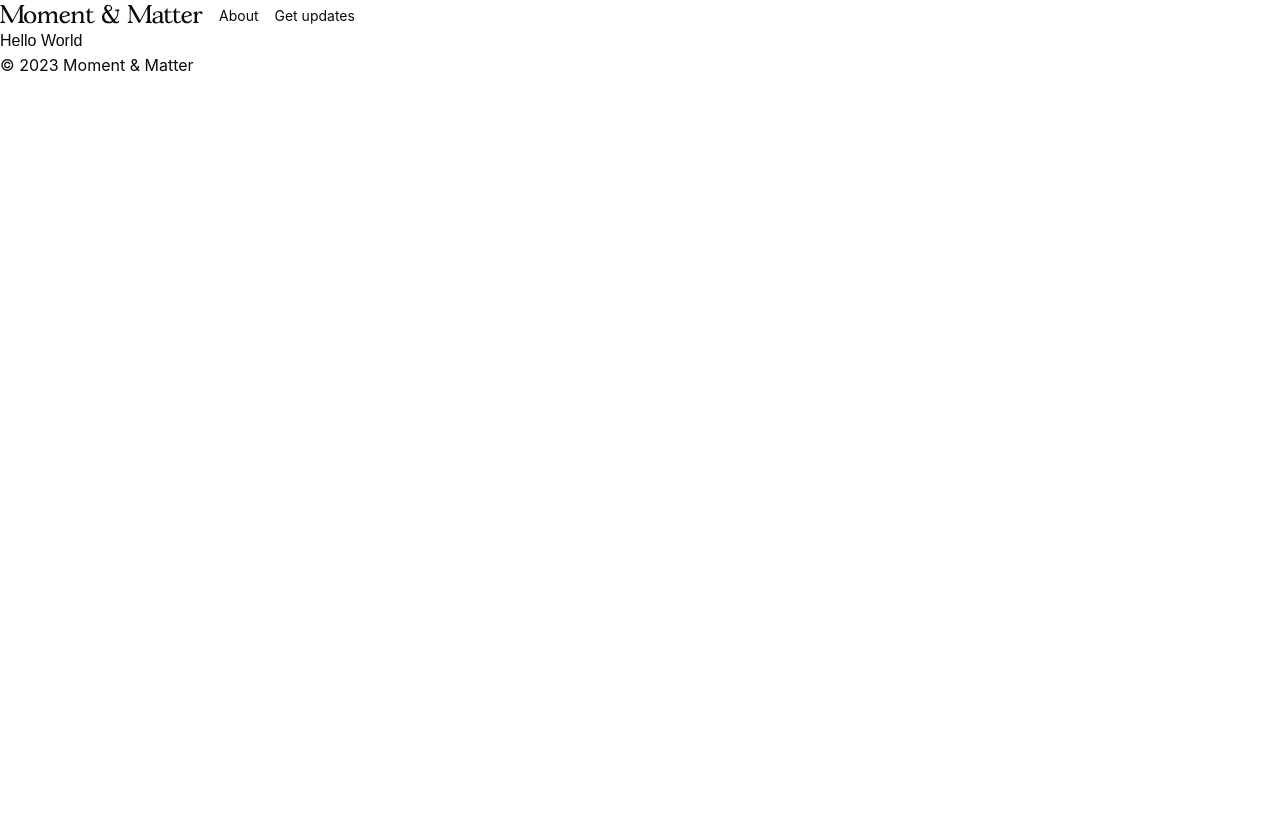
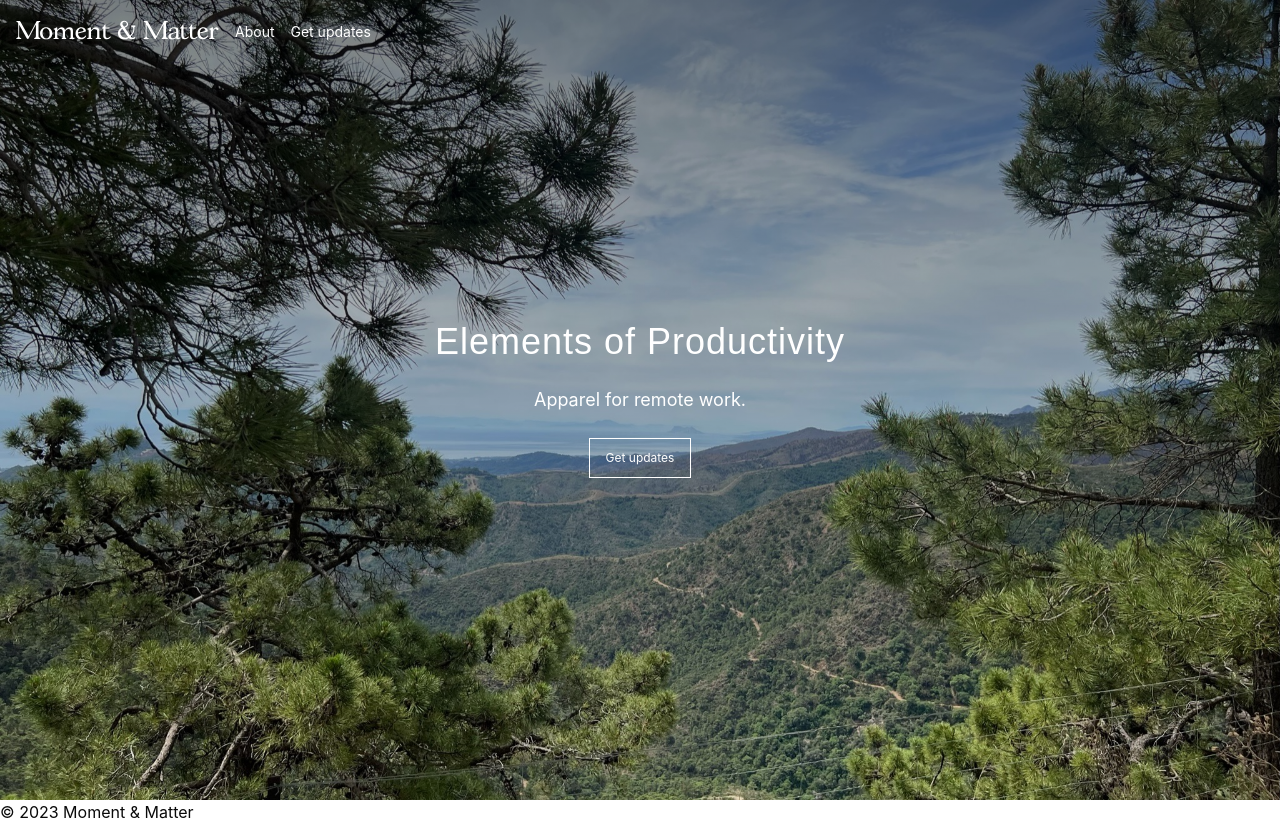
Before and after one commit to railaru/momentandmatter, a Next.js app: page / in a window 1280 px wide. Before the commit the page ends 800 px from the top, so only its background shows below. Built offline with nearby package versions, Linux system fonts and the light colour scheme; a web font is replaced by a local one.

Commit message:
MM-60: add hero component

```diff
--- a/next.config.js
+++ b/next.config.js
@@ -6,6 +6,10 @@ const nextConfig = {
                 protocol: 'https',
                 hostname: 'cdn.sanity.io',
             },
+            {
+                protocol: 'https',
+                hostname: 'images.unsplash.com',
+            },
         ],
     },
 };
--- a/src/app/globals.css
+++ b/src/app/globals.css
@@ -4,6 +4,7 @@
 
 .font-gascogne {
     font-family: var(--font-gascogne);
+    letter-spacing: 1px;
 }
 
 body {
--- a/src/app/layout.tsx
+++ b/src/app/layout.tsx
@@ -28,13 +28,11 @@ export default function RootLayout(
     return (
         <html lang="en">
         <body className={gascogne.variable}>
-
-        <Navigation/>
+        <Navigation variants="transparent"/>
 
         {children}
 
         <Footer/>
-
         </body>
         </html>
     );
--- a/src/app/page.tsx
+++ b/src/app/page.tsx
@@ -1,9 +1,21 @@
 import { Metadata } from 'next';
+import Hero from '@/components/Hero';
 
 export const metadata: Metadata = {
     title: 'Home - Moment & Matter',
 };
 
 export default async function Home() {
-    return <h1 className="font-gascogne">Hello World</h1>;
+    return (
+        <>
+            <Hero
+                imageUrl={'/assets/images/hero-img.jpeg'}
+                title={'Elements of Productivity'}
+                subtitle={'Apparel for remote work.'}
+                link={
+                    { url: '/', text: 'Get updates' }
+                }
+            />
+        </>
+    );
 }
--- /dev/null
+++ b/src/components/Hero.tsx
@@ -0,0 +1,50 @@
+import { HTMLAttributes } from 'react';
+import { LinkType } from '@/types';
+import Image from 'next/image';
+import Link from 'next/link';
+
+type Props = HTMLAttributes<HTMLElement> & {
+    imageUrl: string;
+    title: string;
+    subtitle: string;
+    link: LinkType;
+}
+
+export default function Hero(
+    {
+        imageUrl,
+        title,
+        subtitle,
+        link,
+        ...props
+    }: Props
+) {
+    return (
+        <div {...props} className="relative">
+            <Image
+                src={imageUrl}
+                alt={title}
+                sizes="100vw"
+                width={500}
+                height={300}
+                className="object-cover w-full h-screen"
+            />
+
+            <div
+                className="flex flex-col items-center gap-6 absolute top-0 left-0 text-white z-[1] left-[50%] top-[50%] transform translate-x-[-50%] translate-y-[-50%] text-center w-full px-4"
+            >
+                <h1 className="text-4xl font-gascogne">
+                    {title}
+                </h1>
+
+                <p className="text-lg">
+                    {subtitle}
+                </p>
+
+                <Link href={link.url} className="text-xs py-[11px] px-4 border border-white">{link.text}</Link>
+            </div>
+
+            <div className="bg-gradient-to-b from-[#000]/50 to-[#000]/0 absolute w-full h-full left-0 top-0"/>
+        </div>
+    );
+}
--- a/src/components/Navigation.tsx
+++ b/src/components/Navigation.tsx
@@ -14,13 +14,15 @@ export default function Navigation({ variants, ...props }: Props) {
             className={
                 cn(
                     'flex items-center gap-4', {
-                        'bg-transparent': variants === 'transparent',
+                        'bg-transparent absolute top-0 left-0 text-white z-[2] p-4': variants === 'transparent',
                         'bg-white': variants === 'whiteBackground'
                     }, props.className
                 )
             }
         >
-            <HorizontalLogo/>
+            <Link href={'/'} className="inline-block">
+                <HorizontalLogo/>
+            </Link>
 
             <nav className="relative top-[1px]">
                 <ul className="flex items-center gap-4 text-sm">
--- /dev/null
+++ b/src/types/index.ts
@@ -0,0 +1,4 @@
+export type LinkType = {
+    text: string;
+    url: string;
+}
```
Also changed, not shown: public/assets/images/hero-img.jpeg (added).
